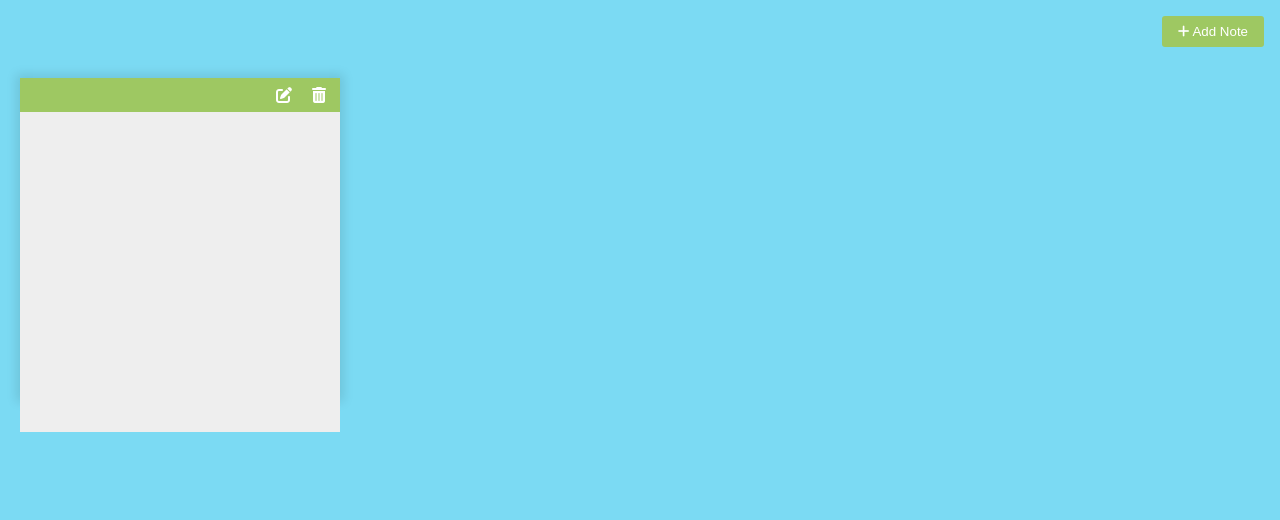
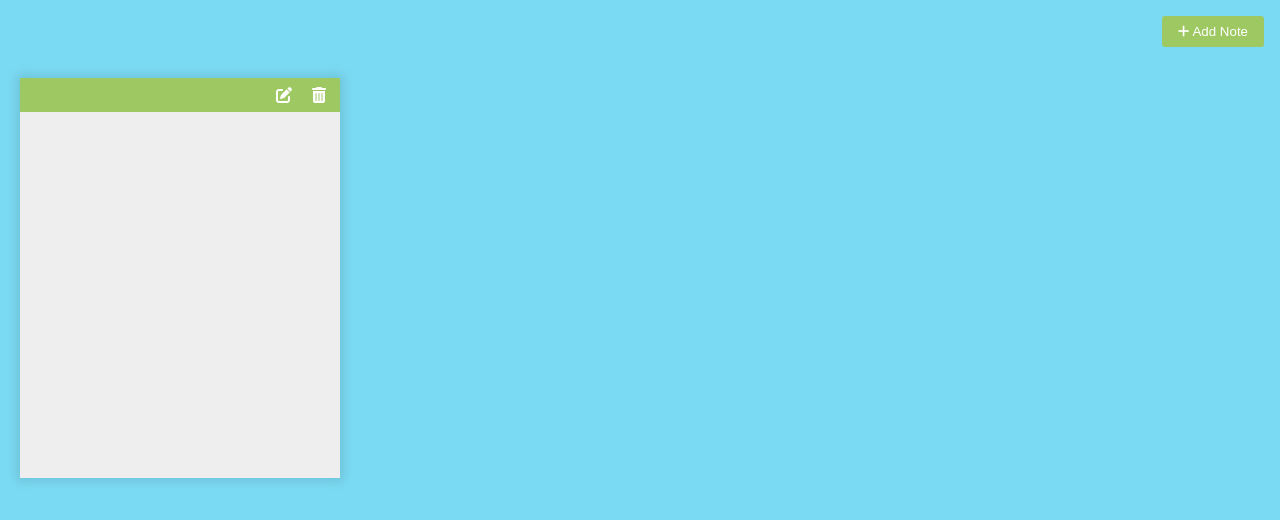
Before and after one commit to eXvimmer/50projects_in_50_days_course, a website: page 33_notes_app/index.html in a window 1280 px wide. Both pictures are taken after a click on the button "Add Note". Drawn offline with nearby package versions, Linux system fonts and the light colour scheme.

Commit message:
Note app: Create a new note and change its content using marked library.

```diff
--- a/33_notes_app/index.html
+++ b/33_notes_app/index.html
@@ -14,16 +14,6 @@
   <body>
     <button id="add" class="add"><i class="fas fa-plus"></i> Add Note</button>
 
-    <div class="note">
-      <div class="tools">
-        <button class="edit"><i class="fas fa-edit"></i></button>
-        <button class="delete"><i class="fas fa-trash-alt"></i></button>
-      </div>
-
-      <div class="hidden"></div>
-      <textarea></textarea>
-    </div>
-
     <script
       src="https://cdnjs.cloudflare.com/ajax/libs/marked/4.0.18/marked.min.js"
       integrity="sha512-6MhVG3FdJSogKdAFmdGWvJ/QCBTPhs0dd3ad89H+ZVGJ721bOo2CTlaiG4Ov6l422KGQStYrfOD4HASBvO6sZw=="
--- a/33_notes_app/public/script.js
+++ b/33_notes_app/public/script.js
@@ -1 +1,39 @@
-const a = "Mustafa";
+const addBtn = document.getElementById("add");
+
+addBtn.addEventListener("click", () => addNewNote());
+
+function addNewNote(text = "") {
+  const note = document.createElement("div");
+  note.classList.add("note");
+  note.innerHTML = `
+    <div class="tools">
+      <button class="edit"><i class="fas fa-edit"></i></button>
+      <button class="delete"><i class="fas fa-trash-alt"></i></button>
+    </div>
+
+    <div class="main ${text ? "" : "hidden"}"></div>
+    <textarea class="${text ? "hidden" : ""}"></textarea>
+  `;
+
+  const deleteBtn = note.querySelector(".delete");
+  const editBtn = note.querySelector(".edit");
+  const main = note.querySelector(".main");
+  const textarea = note.querySelector("textarea");
+
+  textarea.value = text;
+  main.innerHTML = marked.marked(text);
+
+  deleteBtn.addEventListener("click", () => note.remove());
+
+  editBtn.addEventListener("click", () => {
+    main.classList.toggle("hidden");
+    textarea.classList.toggle("hidden");
+  });
+
+  textarea.addEventListener("input", e => {
+    const { value } = e.target;
+    main.innerHTML = marked.marked(value);
+  });
+
+  document.body.appendChild(note);
+}
--- a/33_notes_app/public/styles/style.scss
+++ b/33_notes_app/public/styles/style.scss
@@ -31,8 +31,9 @@ body {
   background-color: #eee;
   box-shadow: 0 0 10px 4px rgba(black, 0.1);
   margin: 30px 20px;
-  height: 320px;
+  height: 400px;
   width: 320px;
+  overflow: hidden;
 
   .tools {
     background-color: #9ec862;
@@ -66,3 +67,7 @@ body {
 .hidden {
   display: none;
 }
+
+.main {
+  padding: 1rem;
+}
```
Also changed, not shown: 33_notes_app/public/styles/style.css, 1 other file.
